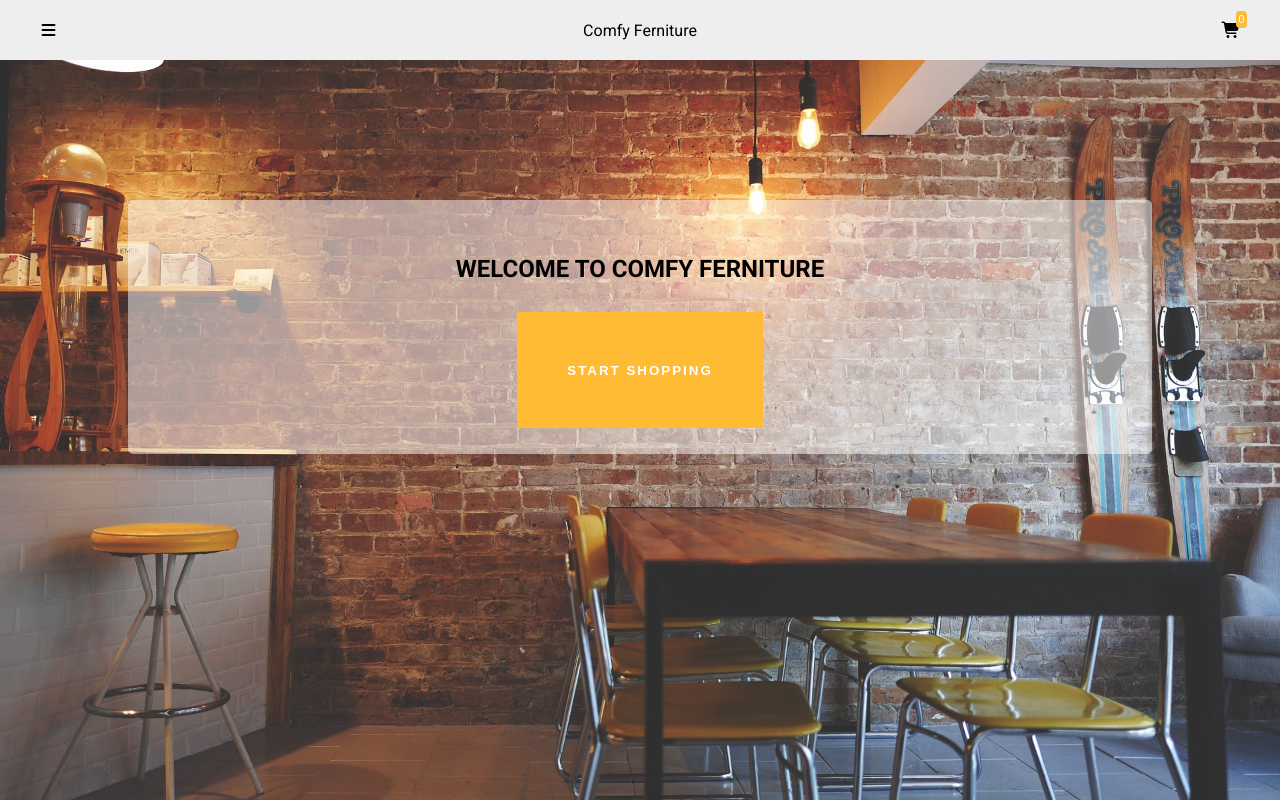
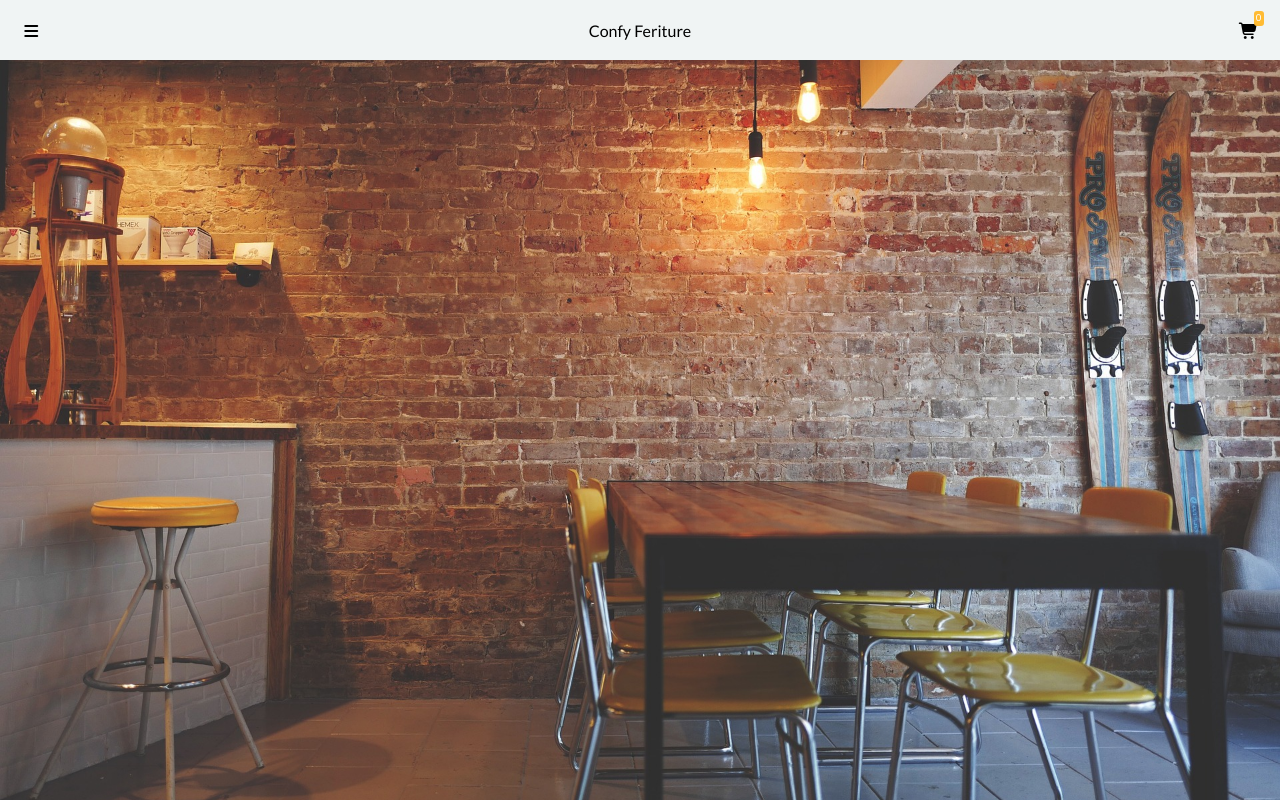
Before and after one commit to dominikPytlinski/shopbeta, a plain HTML site: page index.html in a window 1280 px wide. Drawn offline with Linux system fonts and the light colour scheme.

Commit message:
Total change of logic

```diff
--- a/App/App.js
+++ b/App/App.js
@@ -1,28 +1,43 @@
-import { Listeners } from '../modules/Listeners.js';
+import Cart from './components/Cart.js';
 
-import { Header } from './components/Header.js';
-import { Cart } from './components/Cart.js';
+class App {
 
-export class App {
-
-    constructor(root)
+    constructor()
     {
-        this.listener = new Listeners();
-        this.header = new Header();
+        this.render(document.getElementById('root'));
         this.cart = new Cart();
-
-        root.innerHTML = this.Render();
-
-        this.listener.AddListener(document.querySelector('#open-cart'), 'click', 'openCart');
     }
 
-    Render()
+    render(root)
     {
-        return `
-            <div>
-                ${this.header.Render().innerHTML}
-                ${this.cart.Render().innerHTML}
-            </div>
+        let output = `
+            <header>
+                <nav>
+                    <div>
+                        <span><i class="fas fa-bars"></i></span>
+                    </div>
+                    <div>
+                        <span>Confy Feriture</span>
+                    </div>
+                    <div>
+                        <span><i class="fas fa-shopping-cart"></i></span>
+                        <div class="cart-counter">
+                            <span>0</span>
+                        </div>
+                    </div>
+                </nav>
+                <div>
+
+                </div>
+            </header>
+            <div id="Cart"></div>
         `;
+
+
+        // console.log(root);
+        root.insertAdjacentHTML('beforeend', output);
     }
+
 }
+
+export default App;
--- a/App/components/Cart.js
+++ b/App/components/Cart.js
@@ -1,34 +1,17 @@
-export class Cart {
+class Cart {
 
     constructor()
     {
-        this.output = document.createElement('div');
+        this.render(document.querySelector('#Cart'));
     }
 
-    Render()
+    render(Cart)
     {
-        this.output.innerHTML = `
-            <div id="cart">
-                <div class="cart-header">
-                    <i class="fas fa-times" id="close-cart"></i>
-                </div>
-                <div class="cart-body">
-                    <img src="./assets/images/sofa.jpg" alt="product photo">
-                    <span class="price">$10</span>
-                    <div class="cart-item-counter">
-                        <span><i class="fas fa-angle-up"></i></span>
-                        <span>1</span>
-                        <span><i class="fas fa-angle-down"></i></span>
-                    </div>
-                </div>
-                <div class="cart-footer">
-                    <span>Total: </span>
-                    <span>$10</span>
-                </div>
-            </div>
-        `;
+        let output = ``
 
-        return this.output;
+        Cart.insertAdjacentHTML('beforeend', output);
     }
 
 }
+
+export default Cart;
--- a/App/components/Header.js
+++ /dev/null
@@ -1,34 +0,0 @@
-export class Header {
-
-    constructor()
-    {
-        this.output = document.createElement('div');
-    }
-
-    Render()
-    {
-        this.output.innerHTML = `
-            <header>
-                <nav>
-                    <div id="open-menu">
-                        <i class="fas fa-bars"></i>
-                    </div>
-                    <div>
-                        <span>Comfy Ferniture</span>
-                    </div>
-                    <div id="open-cart">
-                        <i class="fas fa-shopping-cart"></i>
-                        <span>0</span>
-                    </div>
-                </nav>
-                <section>
-                    <h1>Welcome to Comfy Ferniture</h1>
-                    <button>start shopping</button>
-                </section>
-            </header>
-        `;
-
-        return this.output;
-    }
-
-}
--- a/App/css/style.css
+++ b/App/css/style.css
@@ -1,13 +1,9 @@
-@import url('https://fonts.googleapis.com/css?family=Roboto:400,700&display=swap&subset=latin-ext');
+@import url('https://fonts.googleapis.com/css?family=Lato:400,700&display=swap');
 
 * {
     margin: 0;
     padding: 0;
     box-sizing: border-box;
-}
-
-body {
-    font-family: 'Roboto', sans-serif;
 }
 
 :root {
@@ -27,105 +23,56 @@ body {
     --secondary-color-dark: #9933CC;
 }
 
-/* HEADER */
+body {
+    font-family: 'Lato', sans-serif;
+    overflow-x: hidden;
+}
 
 header {
-    position: relative;
     width: 100%;
     height: 100vh;
     background: url('../../assets/images/bg.jpg');
+    background-position: center;
     background-repeat: no-repeat;
     background-size: cover;
 }
 
 header nav {
+    width: 100%;
+    height: 60px;
+    background-color: rgb(240, 244, 244);
     position: fixed;
     top: 0;
     left: 0;
-    height: 60px;
-    width: 100%;
-    background-color: #eee;
+    z-index: 1;
     display: flex;
-    justify-content: space-between;
+    justify-content: space-around;
     align-items: center;
 }
 
-header nav div:first-child {
-    margin-left: 3%;
-    cursor: pointer;
+header nav > div {
+    width: 30%;
 }
 
-header nav div:last-child {
-    margin-right: 3%;
-    position: relative;
-    cursor: pointer;
+header nav > div:nth-child(2) {
+    text-align: center;
 }
 
-header nav div:last-child span {
-    display: inline-block;
+header nav > div:last-child {
+    text-align: right;
+    position: relative;
+}
+
+.cart-counter {
+    width: 10px;
+    height: 15px;
+    background-color: var(--warning-color);
+    text-align: center;
+    font-size: .6rem;
+    line-height: 150%;
+    color: #fff;
+    border-radius: 3px;
     position: absolute;
     top: -10px;
     right: -5px;
-    background-color: var(--warning-color);
-    padding: 2px;
-    font-size: .7rem;
-    border-radius: 4px;
-    color: #fff;
 }
-
-header section {
-    position: absolute;
-    top: 25%;
-    left: 50%;
-    transform: translateX(-50%);
-    background-color: rgba(255, 255, 255, .5);
-    width: 80%;
-    text-align: center;
-    color: #000;
-    border-radius: 5px;
-    padding: 2%;
-}
-
-header section h1 {
-    text-transform: uppercase;
-    padding: 3%;
-}
-
-header section button {
-    background-color: var(--warning-color);
-    border: 2px solid var(--warning-color);
-    text-transform: uppercase;
-    padding: 5%;
-    color: #fff;
-    letter-spacing: 2px;
-    cursor: pointer;
-    font-weight: bold;
-}
-
-header section button:hover {
-    background-color: transparent;
-    color: var(--warning-color);
-}
-
-/* END HEADER */
-/* MAIN */
-
-#cart {
-    position: fixed;
-    top: 0;
-    right: 0;
-    width: 70%;
-    min-height: 100vh;
-    background-color: #ccc;
-    z-index: 2;
-    transform: translateX(100%);
-    transition: all .3s linear;
-    display: none;
-}
-
-.show-cart {
-    display: block !important;
-    transform: translateX(0) !important;
-}
-
-/* END MAIN */
--- a/index.js
+++ b/index.js
@@ -1,3 +1,9 @@
-import { App } from './App/App.js';
+import App from './App/App.js';
 
-const app = new App(document.getElementById('root'));
+const app = new App();
+
+
+
+// const root = document.getElementById('root');
+
+// app.render(root);
--- a/modules/Listeners.js
+++ /dev/null
@@ -1,30 +0,0 @@
-
-
-export class Listeners {
-
-    constructor(){
-        this.methods = [
-            {
-                name: 'openCart',
-                method: this.OpenCart
-            }
-        ];
-    }
-
-    AddListener(element, type, name)
-    {
-        element.addEventListener(type, e => {
-            for(let m of this.methods) {
-                (m.name == name) ? m.method() : console.log('dupa');
-            }
-        });
-    }
-
-    OpenCart()
-    {
-        const cart = document.querySelector('#cart');
-
-        cart.classList.add('show-cart');
-    }
-
-}
```
Also changed, not shown: 1 other file.
